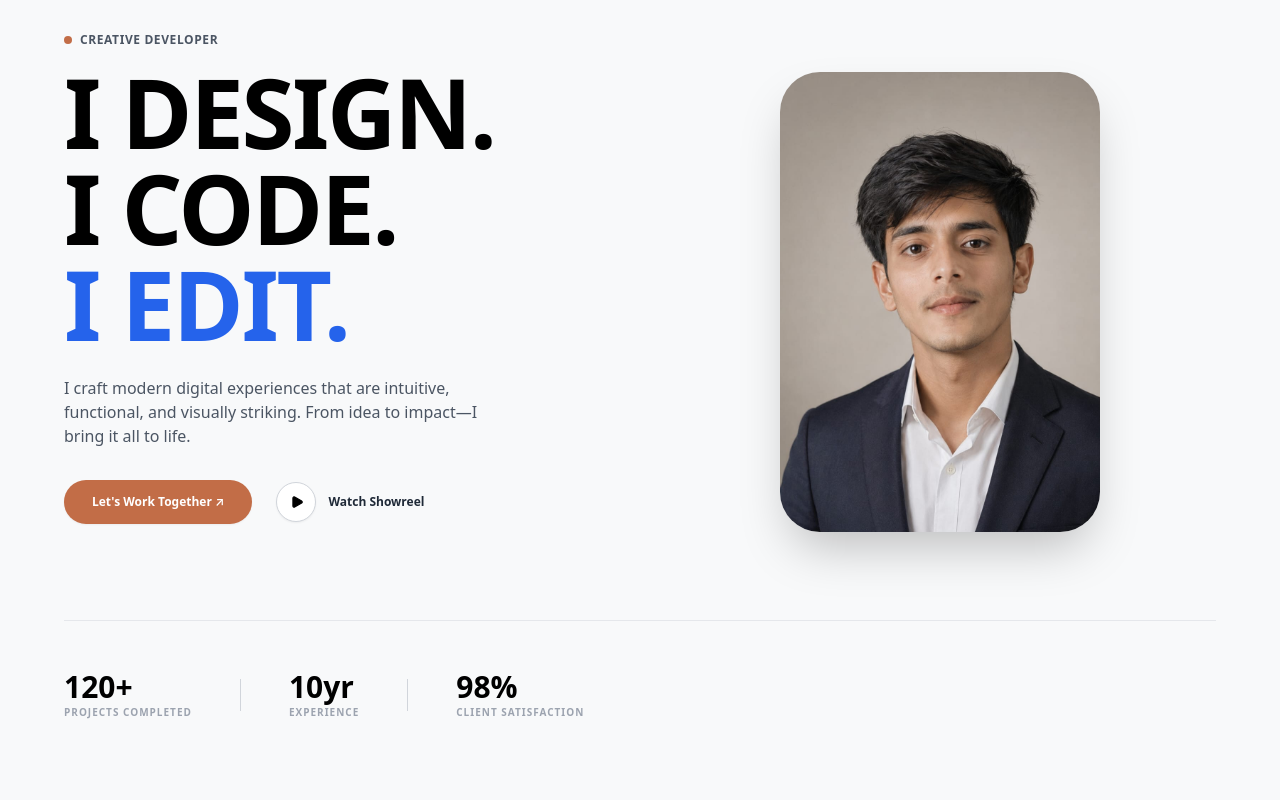
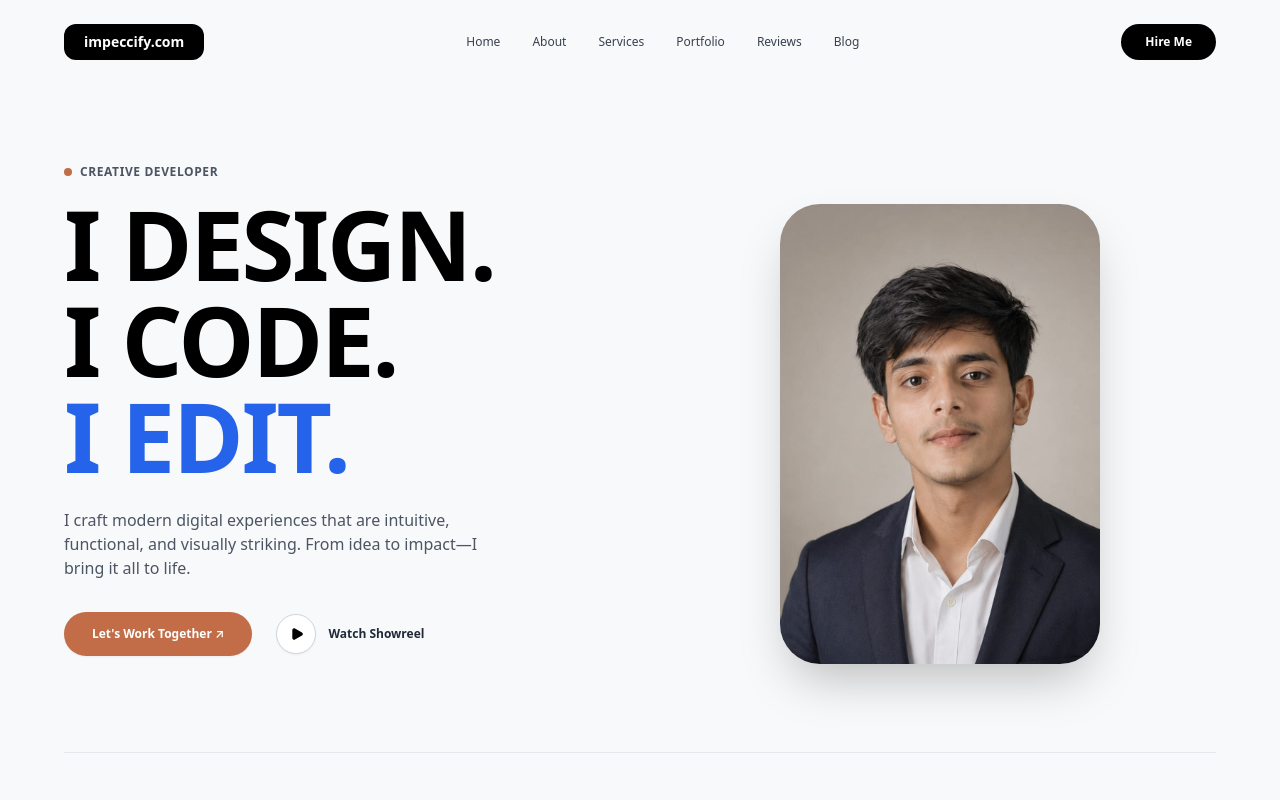
Before and after one commit to Kunal435573/portfolio, a Next.js app: page / in a window 1280 px wide. Shown: the top 800 px of the page. Built offline with nearby package versions, Linux system fonts and the light colour scheme.

Commit message:
feat: updated projects section with dynamic filters and media lightbox

```diff
--- a/app/page.tsx
+++ b/app/page.tsx
@@ -1,21 +1,23 @@
+import Navbar from "../components/Navbar";
 import Hero from "../components/Hero";
 import Projects from "../components/Projects";
 import Skills from "../components/skills";
 import About from "../components/About";
 import Process from "../components/process";
 import Journal from "../components/Journal";
-import Footer from "../components/Footer"; // 👈 Add this import
+import Footer from "../components/Footer";
 
 export default function Home() {
   return (
     <main className="min-h-screen bg-[#f8f9fa] space-y-12">
+      <Navbar />
       <Hero />
       <Projects />
       <Skills />
       <About />
       <Process />
       <Journal />
-      <Footer /> {/* 👈 Add at the bottom */}
+      <Footer />
     </main>
   );
 }
```
